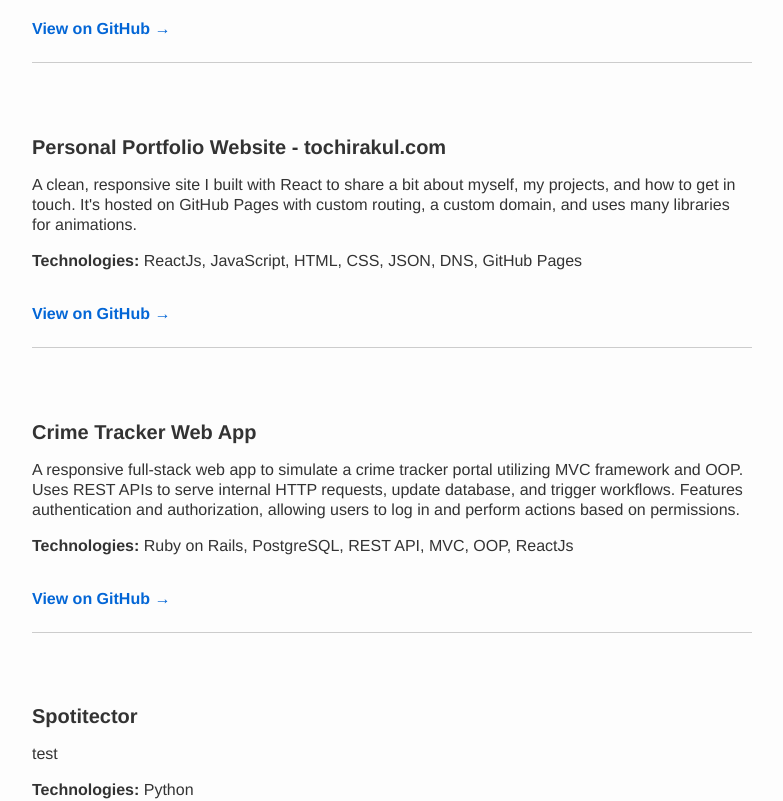
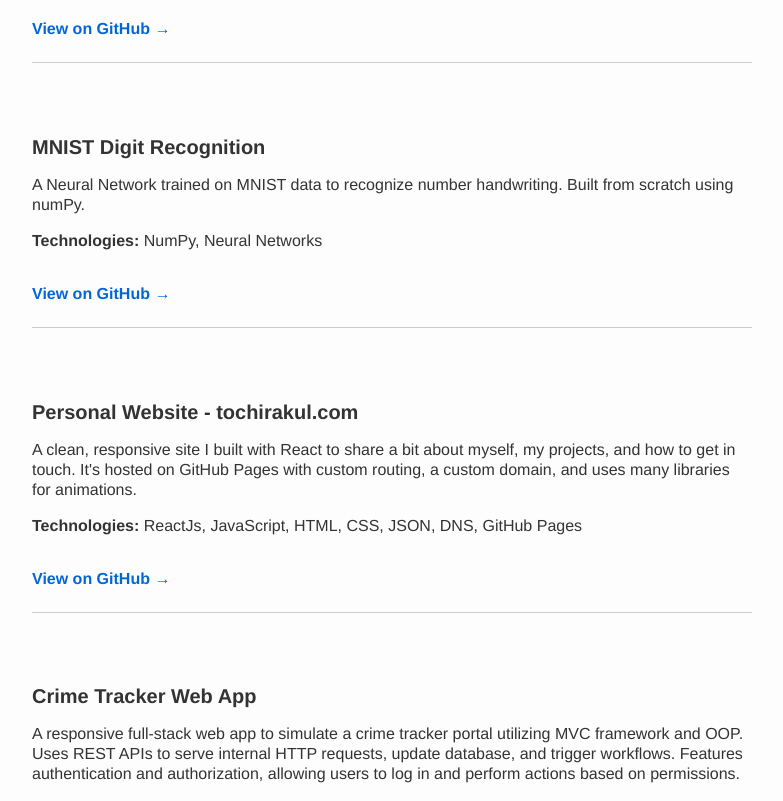
Before and after one commit to intchrkl/personal-website, a React (Create React App) app: page /#/ in a window 1280 px wide. Shown: the part 1020-1821 px from the top of the page, without its empty margins (248-1031 px from the left). Built offline with nearby package versions, Linux system fonts and the light colour scheme; no server answers.

Commit message:
Added custom redirects

```diff
--- a/src/App.jsx
+++ b/src/App.jsx
@@ -5,6 +5,7 @@ import Home from "./pages/home/home";
 import About from "./pages/about/about";
 import Projects from "./pages/projects/projects";
 import { Layout } from "./Layout";
+import RedirectPage from "./pages/redirects/RedirectPage";
 
 function App() {
   return (
@@ -15,6 +16,7 @@ function App() {
             <Route path="/" element={<Home />} />
             <Route path="/about" element={<About />} />
             <Route path="/projects" element={<Projects />} />
+            <Route path="/redirects/:target" element={<RedirectPage />} />
           </Route>
         </Routes>
       </div>
--- /dev/null
+++ b/src/components/projectsList/ProjectList.css
@@ -0,0 +1,29 @@
+.project-list {
+    display: flex;
+    flex-direction: column;
+    align-items: center;
+    gap: 2rem;
+}
+
+.project-card {
+    width: 90%;
+    padding-bottom: 1.5rem;
+    border-bottom: 1px solid #ccc;
+    margin-top: 1.5rem;
+}
+
+
+.project-card h2 {
+    margin-bottom: 0.5rem;
+    font-size: 1.25rem;
+}
+
+.project-card a {
+    color: #0366d6;
+    font-weight: bold;
+    text-decoration: none;
+}
+
+.project-card a:hover {
+    text-decoration: underline;
+}
--- a/src/data/projects.json
+++ b/src/data/projects.json
@@ -2,7 +2,7 @@
     {
         "title": "NanoGPT",
         "repoName": "nanogpt",
-        "description": "A small implementation of a GPT-style language model based on Andrej Karpathy's NanoGPT design. Written using PyTorch. ",
+        "description": "A small implementation of a GPT-style language model based on Andrej Karpathy's NanoGPT design with elements from Attention Is All You Need (Vaswani et al). Written using PyTorch. ",
         "tech": [
             "pyTorch",
             "TensorFlow"
@@ -11,7 +11,18 @@
         "link": "https://github.com/intchrkl/nanogpt"
     },
     {
-        "title": "Personal Portfolio Website - tochirakul.com",
+        "title": "MNIST Digit Recognition",
+        "repoName": "digit-recog",
+        "description": "A Neural Network trained on MNIST data to recognize number handwriting. Built from scratch using numPy.",
+        "tech": [
+            "NumPy",
+            "Neural Networks"
+        ],
+        "linkText": "View on GitHub",
+        "link": "https://github.com/intchrkl/digit-recog"
+    },
+    {
+        "title": "Personal Website - tochirakul.com",
         "repoName": "personal-website",
         "description": "A clean, responsive site I built with React to share a bit about myself, my projects, and how to get in touch. It's hosted on GitHub Pages with custom routing, a custom domain, and uses many libraries for animations.",
         "tech": [
@@ -40,13 +51,5 @@
         ],
         "linkText": "View on GitHub",
         "link": "https://github.com/intchrkl/crime-tracker"
-    },
-    {
-        "title": "Spotitector",
-        "description": "test",
-        "tech": [
-            "Python"
-        ],
-        "linkText": "View on GitHub"
     }
 ]
--- a/src/pages/home/home.jsx
+++ b/src/pages/home/home.jsx
@@ -33,7 +33,7 @@ function Banner() {
     <div className="banner">
       <h1 style={{ fontFamily: "monospace", fontSize: "3rem", marginBottom: "1rem" }}>
         <Typewriter
-          words={["Hello World", "I'm Intat", "Welcome!"]}
+          words={["In Development...", "Hello World", "I'm Intat", "Welcome!"]}
           loop={Infinity}
           cursor
           cursorStyle="|"
--- /dev/null
+++ b/src/pages/redirects/RedirectPage.jsx
@@ -0,0 +1,20 @@
+import { useParams } from "react-router-dom";
+import { useEffect } from "react";
+
+const redirectMap = {
+  github: "https://github.com/intchrkl",
+  linkedin: "https://linkedin.com/in/intat",
+};
+
+export default function RedirectPage() {
+  const { target } = useParams();
+
+  useEffect(() => {
+    const url = redirectMap[target];
+    if (url) {
+      window.location.replace(url);
+    }
+  }, [target]);
+
+  return <h2>Redirecting...</h2>;
+}
```
Also changed, not shown: src/components/banner/Banner.css (added, +18 -0 lines), src/components/banner/Banner.jsx (added, +20 -0 lines), src/components/line/Line.jsx (added, +12 -0 lines), src/components/projectsList/ProjectList.jsx (added, +31 -0 lines).
